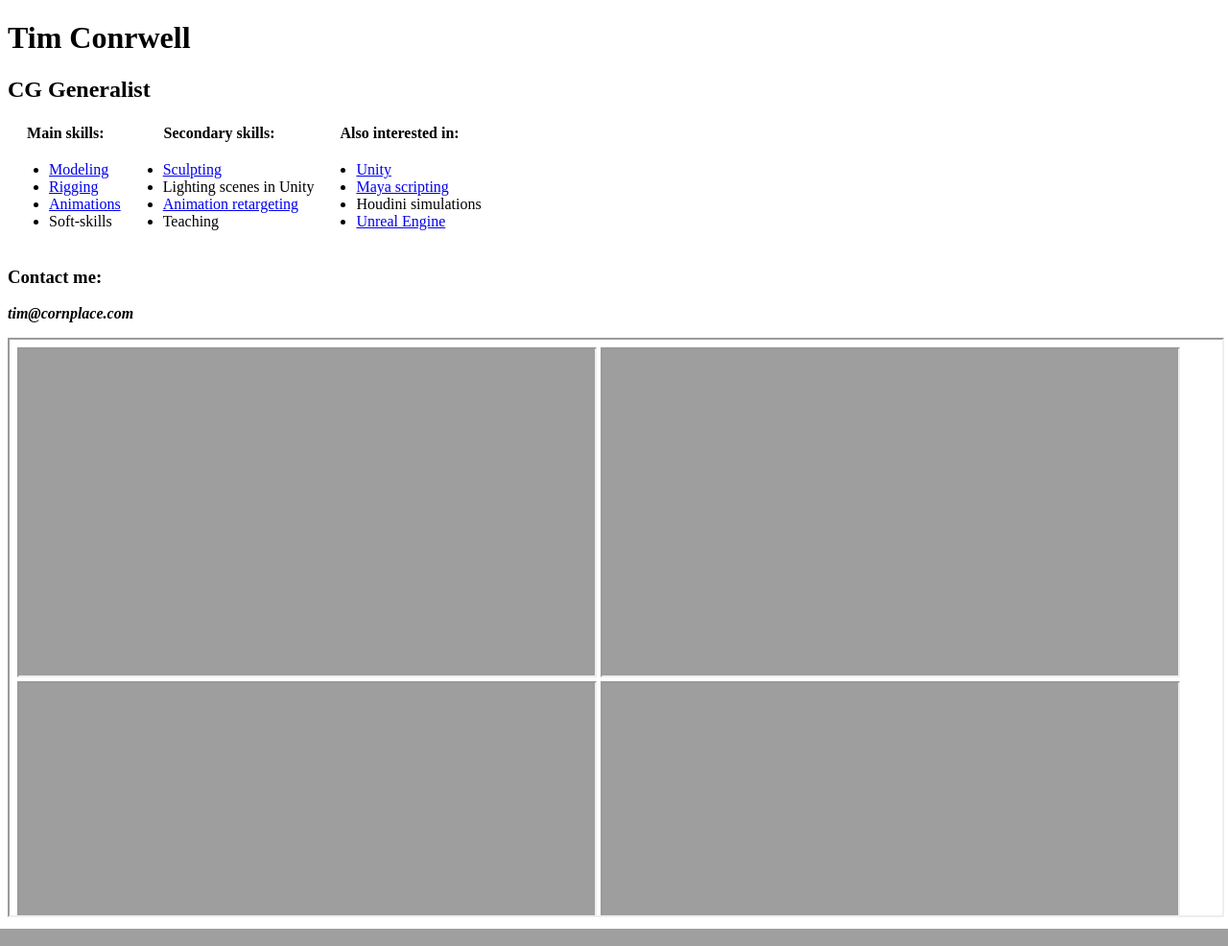
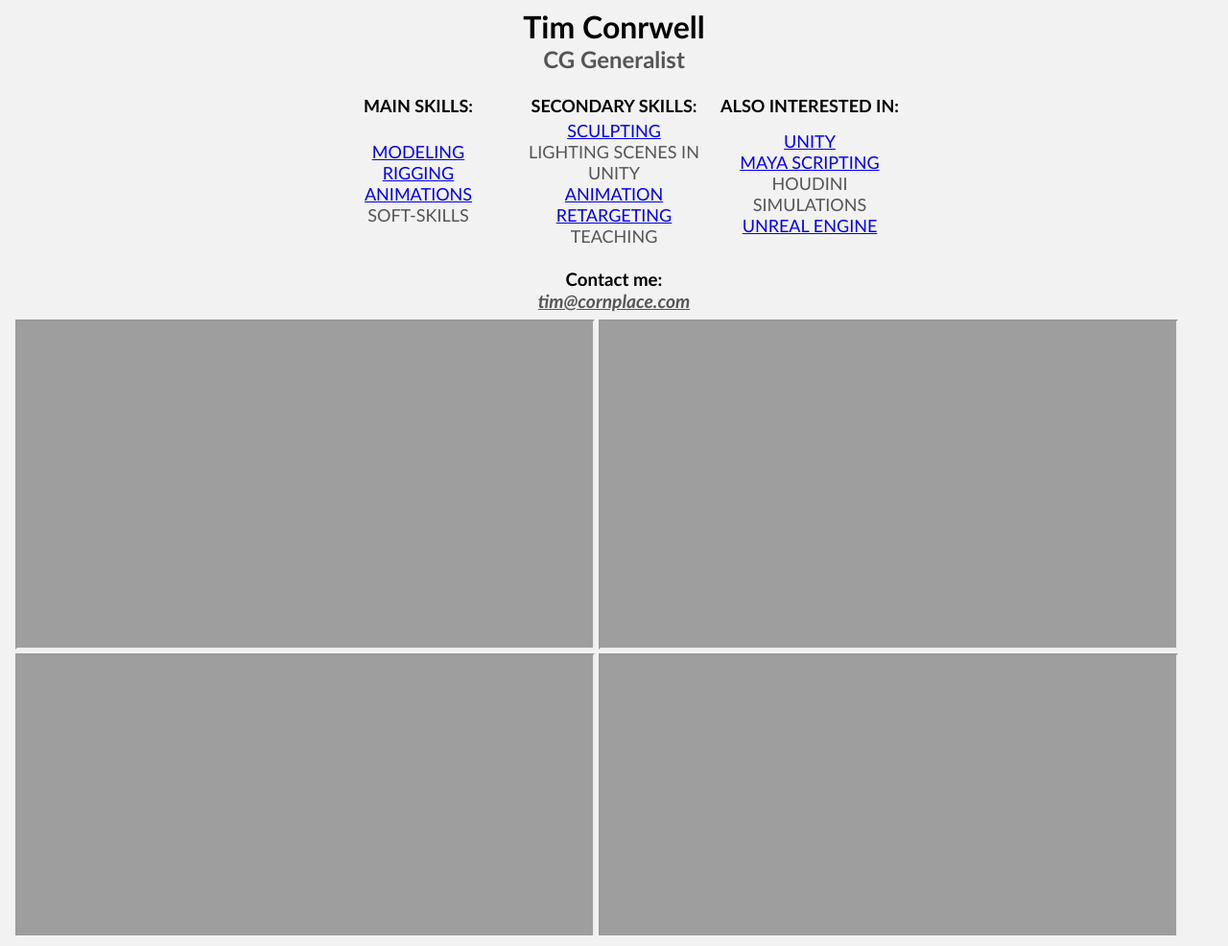
Before and after one commit to cornwelltim/cornplace, a PHP site: page / in a window 1280 px wide. Shown: the whole page at 96% size. Run offline with PHP 8.4, Linux system fonts and the light colour scheme; some libraries are stand-ins or nearby versions.

Commit message:
css updates

```diff
--- a/index.php
+++ b/index.php
@@ -5,13 +5,19 @@
 	</head>
 
 	<body>
+        <div class="container">
 
-        <?php include('menu.php'); ?>
+            <h1 id="contactme">Tim Conrwell</h1>
+            <h2 id="fadetext">CG Generalist</h2>
+
+            <?php include('menu.php'); ?>
+
+            <h3 id="contactme">Contact me:</h3>
+            <a href="mailto:tim@cornplace.com" id="myemail">tim@cornplace.com</a>
+        </div>
 
         <div id="content">
-            <iframe id="frame" src="portfolio/featured.php" width="100%" height="600">
+            <iframe id="frame" src="portfolio/featured.php" frameBorder="0" width="100%" height="650">
         </div>
-
-
 	</body>
 </html>
--- a/main.css
+++ b/main.css
@@ -5,10 +5,46 @@ img{
     margin-right: 10px;
 }
 
-p{
+#myemail{
+    font-style: italic;
     font-weight: bold;
+    font-size: larger;
+    color: #555;
+    padding: 0;
+    margin: 0;
 }
 
-p.lorem{
-    font-style: italic;
+.container{
+    text-align: center;
+    margin: auto;
 }
+
+body{
+    background: #f2f2f2;
+    font-family: 'Gill Sans', 'Gill Sans MT', Calibri, 'Trebuchet MS', sans-serif
+}
+
+#fadetext{
+    color: #555;
+    margin: 0;
+}
+
+table{
+    margin: 0 auto;
+    text-transform: uppercase;
+    font-size: large;
+}
+
+#table{
+    padding: 20px;
+}
+
+ul{
+    list-style-type: none;
+    padding: 0;
+    margin: 0;
+}
+
+#contactme{
+    margin: 0;
+}
--- a/menu.php
+++ b/menu.php
@@ -1,68 +1,59 @@
-<div class="container">
-
-    <script type="text/javascript">
+<script>
     function changeDiv(link)
     {
         var contentDiv = $('#content');
         if (link == '1')
-                contentDiv.html('<iframe id="frame" src="portfolio/unity.php" width="100%" height="600">');
+            contentDiv.html('<iframe id="frame" src="portfolio/unity.php" frameBorder="0" width="100%" height="650">');
         if (link == '2')
-                contentDiv.html('<iframe id="frame" src="portfolio/animations.php" width="100%" height="600">');
+            contentDiv.html('<iframe id="frame" src="portfolio/animations.php" frameBorder="0" width="100%" height="650">');
         if (link == '3')
-                contentDiv.html('<iframe id="frame" src="portfolio/rigging.php" width="100%" height="600">');
+            contentDiv.html('<iframe id="frame" src="portfolio/rigging.php" frameBorder="0" width="100%" height="650">');
         if (link == '4')
-                contentDiv.html('<iframe id="frame" src="portfolio/modeling.php" width="100%" height="600">');
+            contentDiv.html('<iframe id="frame" src="portfolio/modeling.php" frameBorder="0" width="100%" height="650">');
         if (link == '5')
-                contentDiv.html('<iframe id="frame" src="portfolio/mel.php" width="100%" height="600">');
+            contentDiv.html('<iframe id="frame" src="portfolio/mel.php" frameBorder="0" width="100%" height="650">');
         if (link == '6')
-                contentDiv.html('<iframe id="frame" src="portfolio/unreal.php" width="100%" height="600">');
+            contentDiv.html('<iframe id="frame" src="portfolio/unreal.php" frameBorder="0" width="100%" height="650">');
         if (link == '7')
-                contentDiv.html('<iframe id="frame" src="portfolio/retargeting.php" width="100%" height="600">');
+            contentDiv.html('<iframe id="frame" src="portfolio/retargeting.php" frameBorder="0" width="100%" height="650">');
         if (link == '8')
-                contentDiv.html('<iframe id="frame" src="portfolio/sculpting.php" width="100%" height="600">');
+            contentDiv.html('<iframe id="frame" src="portfolio/sculpting.php" frameBorder="0" width="100%" height="650">');
 
     }
 </script>
 
-
-    <h1>Tim Conrwell</h1>
-    <h2>CG Generalist</h2>
-
+<div id="table">
     <table>
         <tr>
-            <th>Main skills:</th>
-            <th>Secondary skills:</th>
-            <th>Also interested in:</th>
+            <th style="width: 200px">Main skills:</th>
+            <th style="width: 200px">Secondary skills:</th>
+            <th style="width: 200px">Also interested in:</th>
         </tr>
-        <tr>
+        <tr id="fadetext">
             <td>
                 <ul>
-                    <li class="menu-item"><a href="#" onclick="changeDiv('4')">Modeling</a></li>
-                    <li class="menu-item"><a href="#" onclick="changeDiv('3')">Rigging</a></li>
-                    <li class="menu-item"><a href="#" onclick="changeDiv('2')">Animations</a></li>
+                    <li class="menu-item"><a title="I can model basically anything, just give me refs" href="#Modeling" onclick="changeDiv('4')">Modeling</a></li>
+                    <li class="menu-item"><a title="Humanoid rigs, Hybrid facial rigs, Quadruped rigs" href="#Rigging" onclick="changeDiv('3')">Rigging</a></li>
+                    <li class="menu-item"><a title="I LOVE to animate! Mostly humanoid characters." href="#Animations" onclick="changeDiv('2')">Animations</a></li>
                     <li>Soft-skills</li>
                 </ul>
             </td>
             <td>
                 <ul>
-                    <li class="menu-item"><a href="#" onclick="changeDiv('8')">Sculpting</a></li>
+                    <li class="menu-item"><a title="Rarely." href="#Sculpting" onclick="changeDiv('8')">Sculpting</a></li>
                     <li>Lighting scenes in Unity</li>
-                    <li class="menu-item"><a href="#" onclick="changeDiv('7')">Animation retargeting</a></li>
+                    <li class="menu-item"><a title="I use Motion Builder to transfer animations and export to any 3D package" href="#Animation retargeting" onclick="changeDiv('7')">Animation retargeting</a></li>
                     <li>Teaching</li>
                 </ul>
             </td>
             <td>
                 <ul>
-                    <li class="menu-item"><a href="#" onclick="changeDiv('1')">Unity</a></li>
-                    <li class="menu-item"><a href="#" onclick="changeDiv('5')">Maya scripting</a></li>
+                    <li class="menu-item"><a title="I can make an MVP with C# in Unity." href="#Unity" onclick="changeDiv('1')">Unity</a></li>
+                    <li class="menu-item"><a title="For now I almost completed first version of my autorigging script" href="#Maya scripting" onclick="changeDiv('5')">Maya scripting</a></li>
                     <li>Houdini simulations</li>
-                    <li class="menu-item"><a href="#" onclick="changeDiv('6')">Unreal Engine</a></li>
+                    <li class="menu-item"><a title="This engine is a beast! I will definitely try to make something in it in closest future" href="#Unreal Engine" onclick="changeDiv('6')">Unreal Engine</a></li>
                 </ul>
             </td>
         </tr>
     </table>
-
-    <h3>Contact me:</h3>
-    <p class="lorem">tim@cornplace.com</p>
-
 </div>
--- a/portfolio/featured.php
+++ b/portfolio/featured.php
@@ -1,5 +1,3 @@
-<iframe src="https://drive.google.com/file/d/1nEQhIzV8i-fJHU7-0XZRrLI1BsGgcqtf/preview" width="600" height="340" allow="autoplay" allowfullscreen="allowfullscreen"></iframe>
-<iframe src="https://drive.google.com/file/d/1n-J0WemsA5PyGuziqjUsB0S0XPAEgVX0/preview" width="600" height="340" allow="autoplay" allowfullscreen="allowfullscreen"></iframe>
 <iframe src="https://drive.google.com/file/d/17AZKYCeihuYX1tVIjlrtQWr6MI-bv3dN/preview" width="600" height="340" allow="autoplay" allowfullscreen="allowfullscreen"></iframe>
 <iframe src="https://drive.google.com/file/d/1mpzgEznww2uOQ0f6kMvG1h8lVcR1m9az/preview" width="600" height="340" allow="autoplay" allowfullscreen="allowfullscreen"></iframe>
 <iframe src="https://drive.google.com/file/d/1bZv-UX_sD_KAMyE7g6wp3mOX4xjxGnWL/preview" width="600" height="340" allow="autoplay" allowfullscreen="allowfullscreen"></iframe>
@@ -8,3 +6,5 @@
 <iframe src="https://drive.google.com/file/d/1hboOc0Mj82329EW0tUYua9aGqsoDoUC1/preview" width="600" height="340" allow="autoplay" allowfullscreen="allowfullscreen"></iframe>
 <iframe src="https://drive.google.com/file/d/1wMpePGPoWqS79aScBP4M8Qf0u5ofETUt/preview" width="600" height="340" allow="autoplay" allowfullscreen="allowfullscreen"></iframe>
 <iframe src="https://drive.google.com/file/d/1tOteqFFXOXbrClWqv9ncVpgClHKDPHO4/preview" width="600" height="340" allow="autoplay" allowfullscreen="allowfullscreen"></iframe>
+<iframe src="https://drive.google.com/file/d/1nEQhIzV8i-fJHU7-0XZRrLI1BsGgcqtf/preview" width="600" height="340" allow="autoplay" allowfullscreen="allowfullscreen"></iframe>
+<iframe src="https://drive.google.com/file/d/1n-J0WemsA5PyGuziqjUsB0S0XPAEgVX0/preview" width="600" height="340" allow="autoplay" allowfullscreen="allowfullscreen"></iframe>
```
Lines whose indentation alone changed are shown as unchanged.
